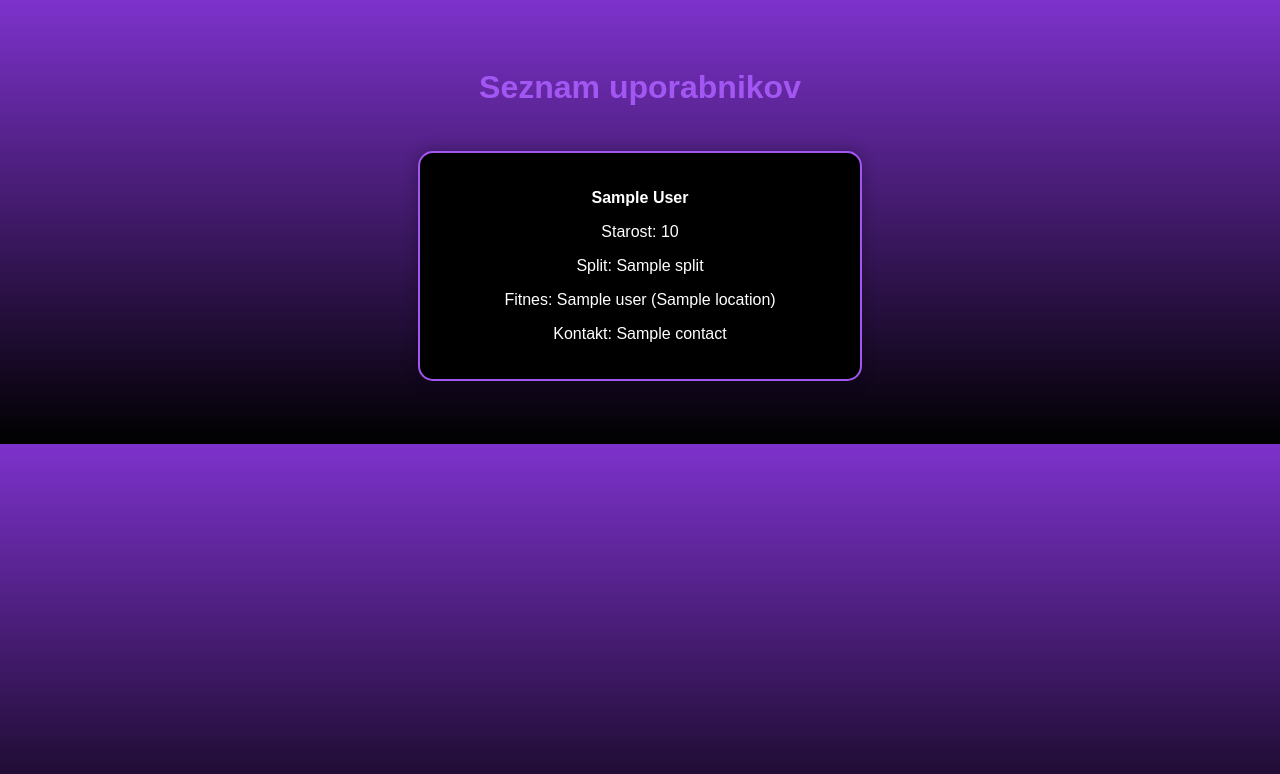
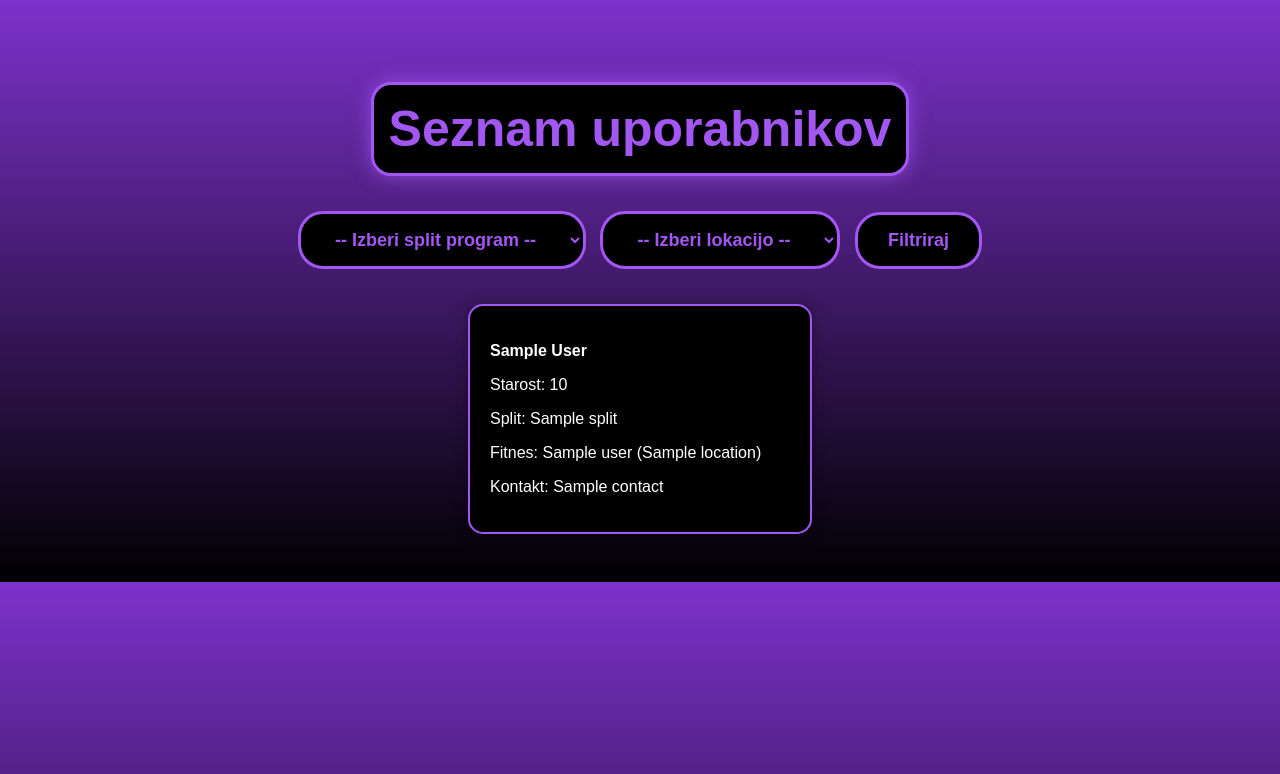
Before and after one commit to maikoleric/FitConnect, a Python web app: template templates/users.html in a window 1280 px wide. Shown: the top 774 px of the page. Run offline with Jinja, Linux system fonts and the light colour scheme; the template is opened without the code that fills it: most values are stand-ins (such as "Sample title", 1, 10 or a date in 2020).

Commit message:
dodan obrazec za filtriranje in lepši prikaz glavnega naslova ter gumbov za filtriranje

```diff
--- a/templates/users.html
+++ b/templates/users.html
@@ -11,6 +11,37 @@
       padding: 40px;
       text-align: center;
     }
+    h1 {
+    color: #a357f2;
+    font-size: 50px;
+    font-weight: bold;
+    margin-bottom: 30px;
+    padding: 15px;
+    border: 3px solid #a357f2;
+    border-radius: 20px;
+    display: inline-block;
+    background-color: black;
+    box-shadow: 0 0 20px rgba(163, 87, 242, 0.7);
+  }
+    form {
+      margin-bottom: 30px;
+    }
+    select, button {
+      padding: 15px 30px;
+      border-radius: 25px;
+      background-color: black;
+      color: #a357f2;
+      font-weight: bold;
+      font-size: 18px;
+      border: 3px solid #a357f2;
+      cursor: pointer;
+      margin: 5px;
+      transition: background-color 0.3s ease, border-color 0.3s ease;
+    }
+    button:hover, select:hover {
+      background-color: #1a1a1a;
+      border-color: white;
+    }
     .user-grid {
       display: flex;
       flex-wrap: wrap;
@@ -22,18 +53,35 @@
       border: 2px solid #a357f2;
       border-radius: 15px;
       padding: 20px;
-      margin: 15px auto;
-      width: 400px;
+      width: 300px;
       box-shadow: 0 0 15px rgba(0,0,0,0.3);
-    }
-    h1 {
-      color: #a357f2;
-      margin-bottom: 30px;
+      text-align: left;
     }
   </style>
 </head>
 <body>
   <h1>Seznam uporabnikov</h1>
+
+  <form method="POST">
+    <select name="split">
+      <option value="">-- Izberi split program --</option>
+      <option value="push_pull_legs">Push Pull Legs</option>
+      <option value="upper_lower">Upper Lower</option>
+      <option value="full_body">Full Body</option>
+      <option value="bro_split">Bro Split</option>
+    </select>
+
+    <select name="location">
+      <option value="">-- Izberi lokacijo --</option>
+      <option value="Ljubljana">Ljubljana</option>
+      <option value="Maribor">Maribor</option>
+      <option value="Celje">Celje</option>
+      <option value="Koper">Koper</option>
+      <option value="Nova Gorica">Nova Gorica</option>
+    </select>
+
+    <button type="submit">Filtriraj</button>
+  </form>
   <div class="user-grid">
   {% for user in users %}
   <div class="user-card">
```
